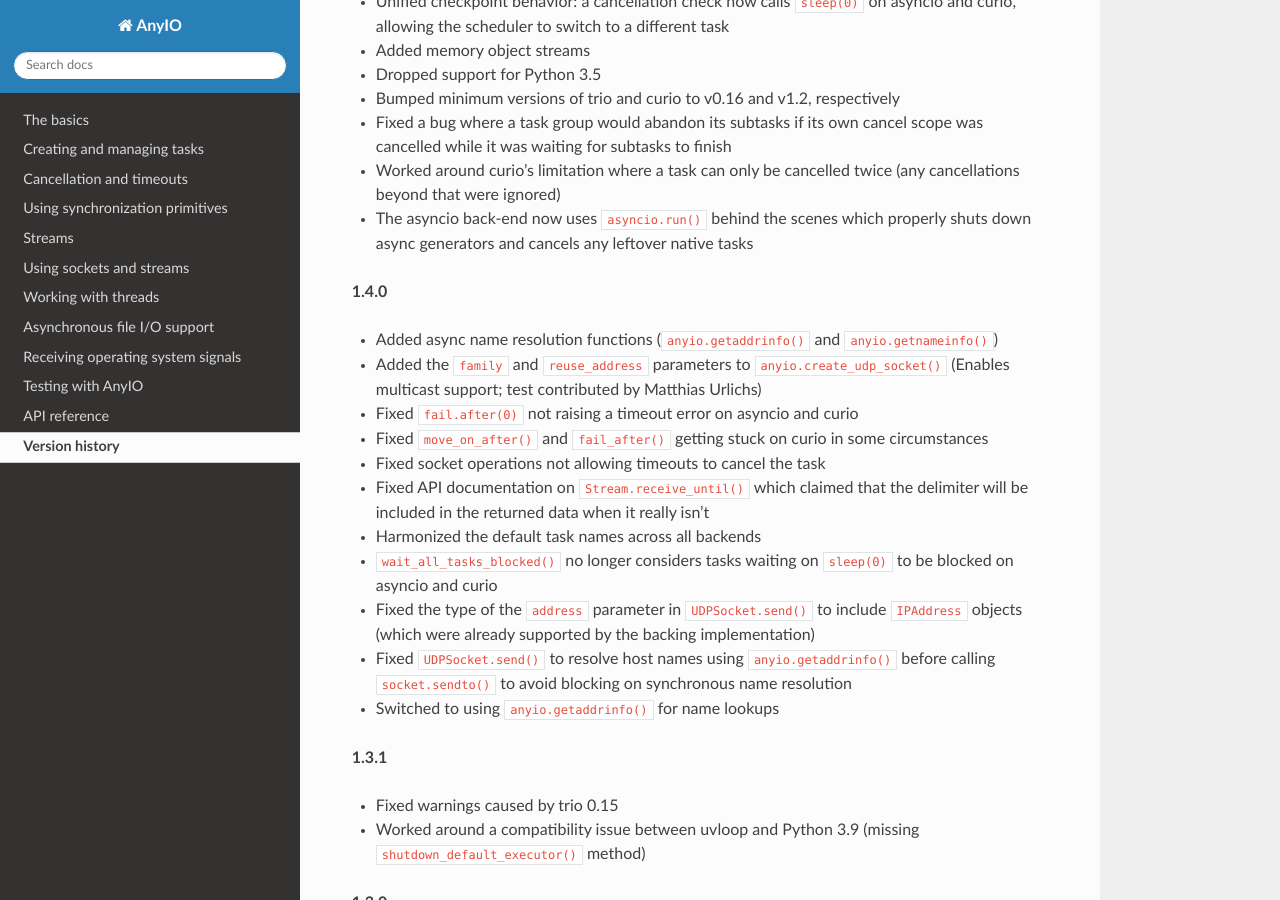
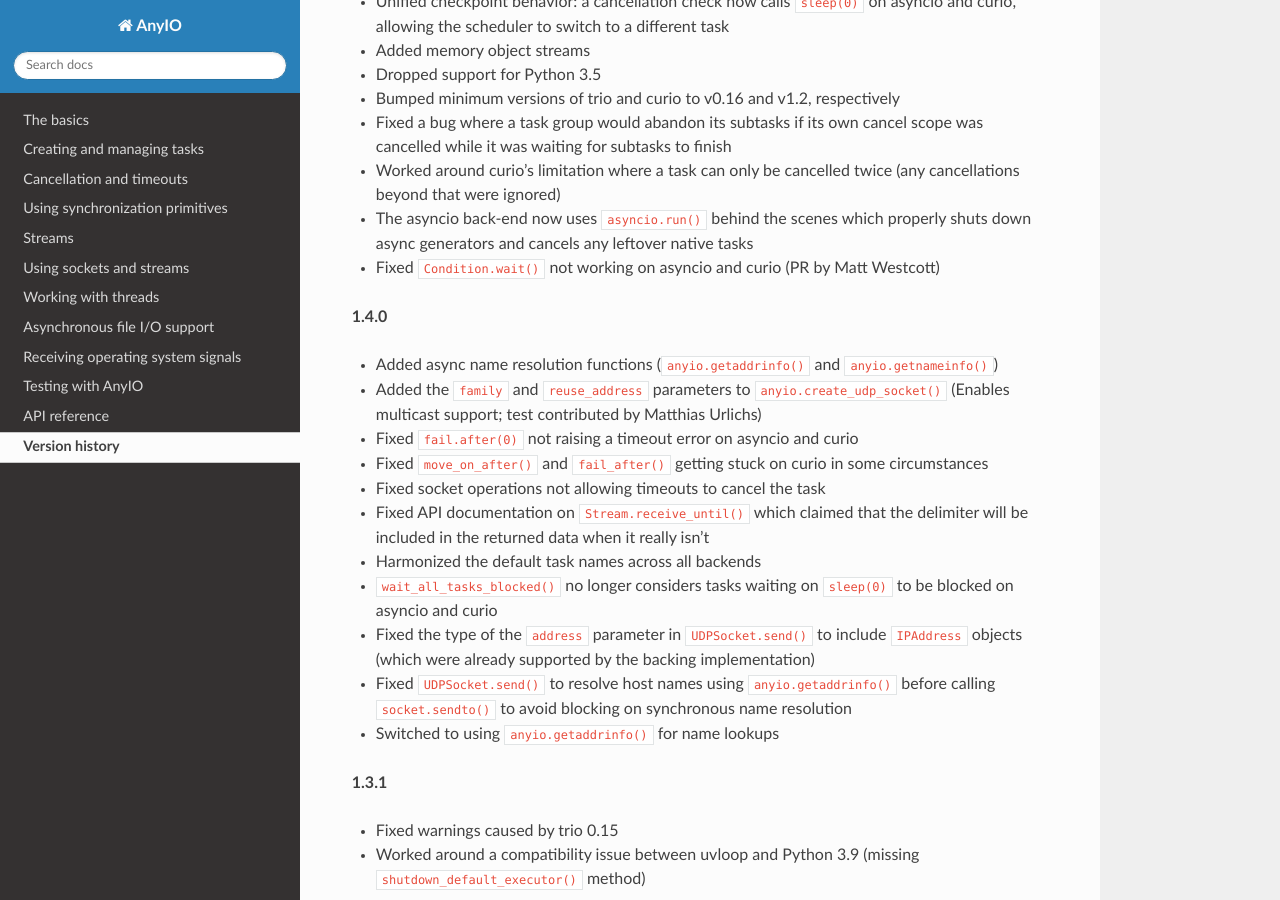
Before and after one commit to agronholm/anyio, a Sphinx documentation site: the page built from docs/versionhistory.rst, in a window 1280 px wide and 900 px high, scrolled down 1227 px. Built offline with Sphinx 7.4.7 and the Read the Docs theme 2.0.0, drawn with Linux system fonts in a browser that asks for light colours.

Commit message:
Updated the changelog for PR #127

```diff
--- a/docs/versionhistory.rst
+++ b/docs/versionhistory.rst
@@ -57,6 +57,7 @@ This library adheres to `Semantic Versioning 2.0 <http://semver.org/>`_.
   beyond that were ignored)
 - The asyncio back-end now uses ``asyncio.run()`` behind the scenes which properly shuts down
   async generators and cancels any leftover native tasks
+- Fixed ``Condition.wait()`` not working on asyncio and curio (PR by Matt Westcott)
 
 **1.4.0**
 
```
